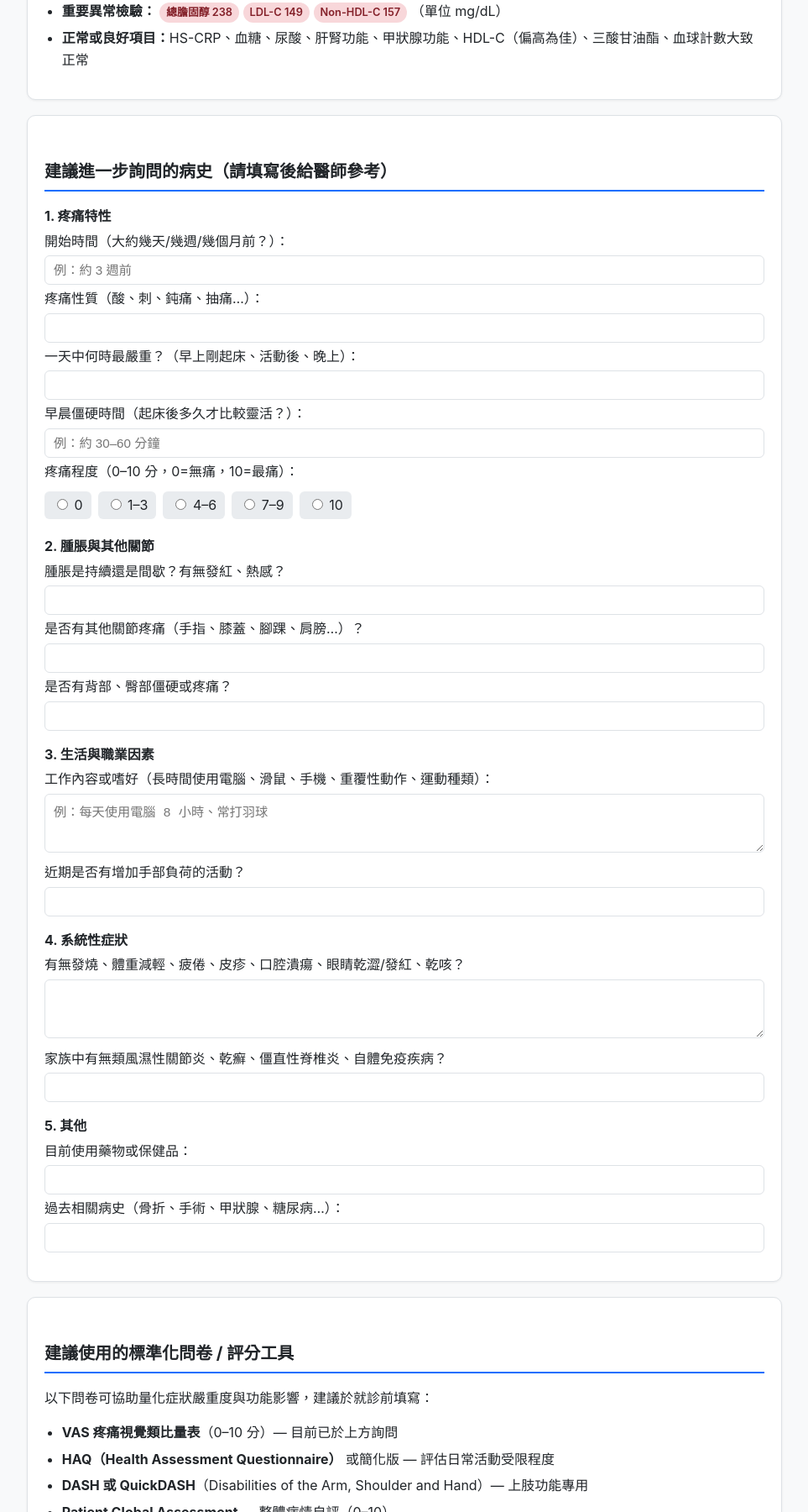
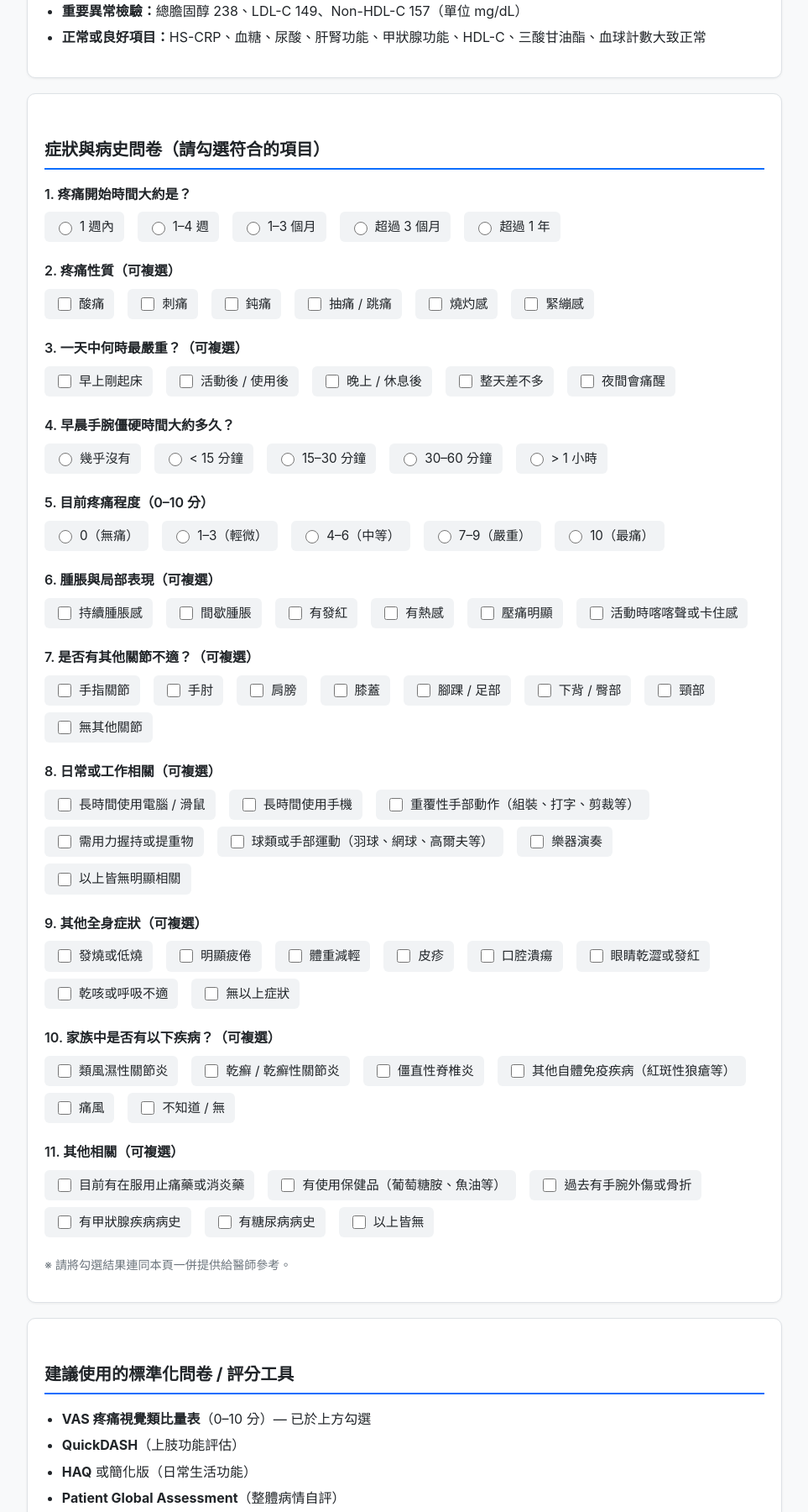
Before and after one commit to cgmherlink-hub/Feather, a plain HTML site: page index.html in a window 1280 px wide. Shown: the part 380-2180 px from the top of the page at 84% size, without its empty margins (158-1121 px from the left). Drawn offline with Linux system fonts and the light colour scheme.

Commit message:
Update title and restructure questionnaire sections

```diff
--- a/index.html
+++ b/index.html
@@ -3,7 +3,7 @@
 <head>
 <meta charset="UTF-8">
 <meta name="viewport" content="width=device-width, initial-scale=1.0">
-<title>雙手腕疼痛 - 進一步資訊與檢查建議</title>
+<title>雙手腕疼痛 - 進一步資訊與檢查建議（勾選版）</title>
 <style>
   :root {
     --primary: #0d6efd;
@@ -12,8 +12,6 @@
     --border: #dee2e6;
     --text: #212529;
     --muted: #6c757d;
-    --danger: #dc3545;
-    --success: #198754;
   }
   * { box-sizing: border-box; }
   body {
@@ -45,42 +43,33 @@
     font-size: 0.95rem;
     margin-bottom: 24px;
   }
-  table {
-    width: 100%;
-    border-collapse: collapse;
-    font-size: 0.92rem;
-    margin: 10px 0;
+  .question-group { margin-bottom: 22px; }
+  .question-title { font-weight: 600; margin-bottom: 8px; }
+  .options { display: flex; flex-wrap: wrap; gap: 8px 16px; }
+  .options label {
+    display: flex;
+    align-items: center;
+    gap: 6px;
+    background: #f1f3f5;
+    padding: 6px 12px;
+    border-radius: 6px;
+    cursor: pointer;
+    font-size: 0.95rem;
+    user-select: none;
   }
-  th, td {
-    border: 1px solid var(--border);
-    padding: 8px 10px;
-    text-align: left;
+  .options label:hover { background: #e9ecef; }
+  input[type="checkbox"], input[type="radio"] {
+    width: 16px;
+    height: 16px;
+    accent-color: var(--primary);
   }
-  th { background: #e9ecef; }
-  .badge {
-    display: inline-block;
-    padding: 2px 8px;
-    border-radius: 12px;
-    font-size: 0.8rem;
-    font-weight: 600;
+  .note {
+    font-size: 0.88rem;
+    color: var(--muted);
+    margin-top: 6px;
   }
-  .badge-high { background: #f8d7da; color: #842029; }
-  .badge-normal { background: #d1e7dd; color: #0f5132; }
   ul { padding-left: 1.3rem; }
   li { margin-bottom: 6px; }
-  .question-group { margin-bottom: 16px; }
-  label { display: block; margin: 4px 0; cursor: pointer; }
-  input[type="text"], textarea, select {
-    width: 100%;
-    padding: 8px 10px;
-    border: 1px solid var(--border);
-    border-radius: 6px;
-    font-size: 0.95rem;
-    margin-top: 4px;
-  }
-  textarea { min-height: 70px; resize: vertical; }
-  .scale { display: flex; gap: 8px; flex-wrap: wrap; margin-top: 6px; }
-  .scale label { background: #e9ecef; padding: 4px 10px; border-radius: 6px; }
   .footer {
     margin-top: 30px;
     font-size: 0.85rem;
@@ -100,7 +89,7 @@
     <strong>重要聲明：</strong>本頁面僅供整理症狀與建議檢查方向之用，<strong>絕非診斷或治療建議</strong>。雙手腕疼痛請務必由醫師（風濕免疫科或骨科/手外科）親自評估。血脂異常亦需與醫師討論後續處置。
   </div>
 
-  <h1>雙手腕疼痛 — 進一步資訊與檢查建議</h1>
+  <h1>雙手腕疼痛 — 進一步資訊與檢查建議（勾選版）</h1>
   <p style="color:var(--muted); margin-top:0;">整理日期：2026-10-18　參考檢驗日期：2026-10-03</p>
 
   <!-- 目前已知資料 -->
@@ -109,131 +98,202 @@
     <ul>
       <li><strong>主訴：</strong>雙手腕疼痛、有腫脹感</li>
       <li><strong>否定病史：</strong>無外傷史、無麻木感</li>
-      <li><strong>重要異常檢驗：</strong>
-        <span class="badge badge-high">總膽固醇 238</span>
-        <span class="badge badge-high">LDL-C 149</span>
-        <span class="badge badge-high">Non-HDL-C 157</span>
-        （單位 mg/dL）
-      </li>
-      <li><strong>正常或良好項目：</strong>HS-CRP、血糖、尿酸、肝腎功能、甲狀腺功能、HDL-C（偏高為佳）、三酸甘油酯、血球計數大致正常</li>
+      <li><strong>重要異常檢驗：</strong>總膽固醇 238、LDL-C 149、Non-HDL-C 157（單位 mg/dL）</li>
+      <li><strong>正常或良好項目：</strong>HS-CRP、血糖、尿酸、肝腎功能、甲狀腺功能、HDL-C、三酸甘油酯、血球計數大致正常</li>
     </ul>
   </div>
 
-  <!-- 建議進一步病史 -->
+  <!-- 勾選式問卷 -->
   <div class="card">
-    <h2>建議進一步詢問的病史（請填寫後給醫師參考）</h2>
+    <h2>症狀與病史問卷（請勾選符合的項目）</h2>
 
+    <!-- 1. 疼痛時間 -->
     <div class="question-group">
-      <strong>1. 疼痛特性</strong>
-      <label>開始時間（大約幾天/幾週/幾個月前？）：
-        <input type="text" placeholder="例：約 3 週前">
-      </label>
-      <label>疼痛性質（酸、刺、鈍痛、抽痛…）：
-        <input type="text">
-      </label>
-      <label>一天中何時最嚴重？（早上剛起床、活動後、晚上）：
-        <input type="text">
-      </label>
-      <label>早晨僵硬時間（起床後多久才比較靈活？）：
-        <input type="text" placeholder="例：約 30–60 分鐘">
-      </label>
-      <label>疼痛程度（0–10 分，0=無痛，10=最痛）：
-        <div class="scale">
-          <label><input type="radio" name="pain"> 0</label>
-          <label><input type="radio" name="pain"> 1–3</label>
-          <label><input type="radio" name="pain"> 4–6</label>
-          <label><input type="radio" name="pain"> 7–9</label>
-          <label><input type="radio" name="pain"> 10</label>
-        </div>
-      </label>
+      <div class="question-title">1. 疼痛開始時間大約是？</div>
+      <div class="options">
+        <label><input type="radio" name="onset"> 1 週內</label>
+        <label><input type="radio" name="onset"> 1–4 週</label>
+        <label><input type="radio" name="onset"> 1–3 個月</label>
+        <label><input type="radio" name="onset"> 超過 3 個月</label>
+        <label><input type="radio" name="onset"> 超過 1 年</label>
+      </div>
     </div>
 
+    <!-- 2. 疼痛性質 -->
     <div class="question-group">
-      <strong>2. 腫脹與其他關節</strong>
-      <label>腫脹是持續還是間歇？有無發紅、熱感？
-        <input type="text">
-      </label>
-      <label>是否有其他關節疼痛（手指、膝蓋、腳踝、肩膀…）？
-        <input type="text">
-      </label>
-      <label>是否有背部、臀部僵硬或疼痛？
-        <input type="text">
-      </label>
+      <div class="question-title">2. 疼痛性質（可複選）</div>
+      <div class="options">
+        <label><input type="checkbox"> 酸痛</label>
+        <label><input type="checkbox"> 刺痛</label>
+        <label><input type="checkbox"> 鈍痛</label>
+        <label><input type="checkbox"> 抽痛 / 跳痛</label>
+        <label><input type="checkbox"> 燒灼感</label>
+        <label><input type="checkbox"> 緊繃感</label>
+      </div>
     </div>
 
+    <!-- 3. 一天中何時最嚴重 -->
     <div class="question-group">
-      <strong>3. 生活與職業因素</strong>
-      <label>工作內容或嗜好（長時間使用電腦、滑鼠、手機、重覆性動作、運動種類）：
-        <textarea placeholder="例：每天使用電腦 8 小時、常打羽球"></textarea>
-      </label>
-      <label>近期是否有增加手部負荷的活動？
-        <input type="text">
-      </label>
+      <div class="question-title">3. 一天中何時最嚴重？（可複選）</div>
+      <div class="options">
+        <label><input type="checkbox"> 早上剛起床</label>
+        <label><input type="checkbox"> 活動後 / 使用後</label>
+        <label><input type="checkbox"> 晚上 / 休息後</label>
+        <label><input type="checkbox"> 整天差不多</label>
+        <label><input type="checkbox"> 夜間會痛醒</label>
+      </div>
     </div>
 
+    <!-- 4. 早晨僵硬 -->
     <div class="question-group">
-      <strong>4. 系統性症狀</strong>
-      <label>有無發燒、體重減輕、疲倦、皮疹、口腔潰瘍、眼睛乾澀/發紅、乾咳？
-        <textarea></textarea>
-      </label>
-      <label>家族中有無類風濕性關節炎、乾癬、僵直性脊椎炎、自體免疫疾病？
-        <input type="text">
-      </label>
+      <div class="question-title">4. 早晨手腕僵硬時間大約多久？</div>
+      <div class="options">
+        <label><input type="radio" name="stiffness"> 幾乎沒有</label>
+        <label><input type="radio" name="stiffness"> &lt; 15 分鐘</label>
+        <label><input type="radio" name="stiffness"> 15–30 分鐘</label>
+        <label><input type="radio" name="stiffness"> 30–60 分鐘</label>
+        <label><input type="radio" name="stiffness"> &gt; 1 小時</label>
+      </div>
     </div>
 
+    <!-- 5. 疼痛程度 -->
     <div class="question-group">
-      <strong>5. 其他</strong>
-      <label>目前使用藥物或保健品：
-        <input type="text">
-      </label>
-      <label>過去相關病史（骨折、手術、甲狀腺、糖尿病…）：
-        <input type="text">
-      </label>
+      <div class="question-title">5. 目前疼痛程度（0–10 分）</div>
+      <div class="options">
+        <label><input type="radio" name="vas"> 0（無痛）</label>
+        <label><input type="radio" name="vas"> 1–3（輕微）</label>
+        <label><input type="radio" name="vas"> 4–6（中等）</label>
+        <label><input type="radio" name="vas"> 7–9（嚴重）</label>
+        <label><input type="radio" name="vas"> 10（最痛）</label>
+      </div>
     </div>
+
+    <!-- 6. 腫脹相關 -->
+    <div class="question-group">
+      <div class="question-title">6. 腫脹與局部表現（可複選）</div>
+      <div class="options">
+        <label><input type="checkbox"> 持續腫脹感</label>
+        <label><input type="checkbox"> 間歇腫脹</label>
+        <label><input type="checkbox"> 有發紅</label>
+        <label><input type="checkbox"> 有熱感</label>
+        <label><input type="checkbox"> 壓痛明顯</label>
+        <label><input type="checkbox"> 活動時喀喀聲或卡住感</label>
+      </div>
+    </div>
+
+    <!-- 7. 其他關節 -->
+    <div class="question-group">
+      <div class="question-title">7. 是否有其他關節不適？（可複選）</div>
+      <div class="options">
+        <label><input type="checkbox"> 手指關節</label>
+        <label><input type="checkbox"> 手肘</label>
+        <label><input type="checkbox"> 肩膀</label>
+        <label><input type="checkbox"> 膝蓋</label>
+        <label><input type="checkbox"> 腳踝 / 足部</label>
+        <label><input type="checkbox"> 下背 / 臀部</label>
+        <label><input type="checkbox"> 頸部</label>
+        <label><input type="checkbox"> 無其他關節</label>
+      </div>
+    </div>
+
+    <!-- 8. 工作與活動 -->
+    <div class="question-group">
+      <div class="question-title">8. 日常或工作相關（可複選）</div>
+      <div class="options">
+        <label><input type="checkbox"> 長時間使用電腦 / 滑鼠</label>
+        <label><input type="checkbox"> 長時間使用手機</label>
+        <label><input type="checkbox"> 重覆性手部動作（組裝、打字、剪裁等）</label>
+        <label><input type="checkbox"> 需用力握持或提重物</label>
+        <label><input type="checkbox"> 球類或手部運動（羽球、網球、高爾夫等）</label>
+        <label><input type="checkbox"> 樂器演奏</label>
+        <label><input type="checkbox"> 以上皆無明顯相關</label>
+      </div>
+    </div>
+
+    <!-- 9. 系統性症狀 -->
+    <div class="question-group">
+      <div class="question-title">9. 其他全身症狀（可複選）</div>
+      <div class="options">
+        <label><input type="checkbox"> 發燒或低燒</label>
+        <label><input type="checkbox"> 明顯疲倦</label>
+        <label><input type="checkbox"> 體重減輕</label>
+        <label><input type="checkbox"> 皮疹</label>
+        <label><input type="checkbox"> 口腔潰瘍</label>
+        <label><input type="checkbox"> 眼睛乾澀或發紅</label>
+        <label><input type="checkbox"> 乾咳或呼吸不適</label>
+        <label><input type="checkbox"> 無以上症狀</label>
+      </div>
+    </div>
+
+    <!-- 10. 家族史 -->
+    <div class="question-group">
+      <div class="question-title">10. 家族中是否有以下疾病？（可複選）</div>
+      <div class="options">
+        <label><input type="checkbox"> 類風濕性關節炎</label>
+        <label><input type="checkbox"> 乾癬 / 乾癬性關節炎</label>
+        <label><input type="checkbox"> 僵直性脊椎炎</label>
+        <label><input type="checkbox"> 其他自體免疫疾病（紅斑性狼瘡等）</label>
+        <label><input type="checkbox"> 痛風</label>
+        <label><input type="checkbox"> 不知道 / 無</label>
+      </div>
+    </div>
+
+    <!-- 11. 其他 -->
+    <div class="question-group">
+      <div class="question-title">11. 其他相關（可複選）</div>
+      <div class="options">
+        <label><input type="checkbox"> 目前有在服用止痛藥或消炎藥</label>
+        <label><input type="checkbox"> 有使用保健品（葡萄糖胺、魚油等）</label>
+        <label><input type="checkbox"> 過去有手腕外傷或骨折</label>
+        <label><input type="checkbox"> 有甲狀腺疾病病史</label>
+        <label><input type="checkbox"> 有糖尿病病史</label>
+        <label><input type="checkbox"> 以上皆無</label>
+      </div>
+    </div>
+
+    <p class="note">※ 請將勾選結果連同本頁一併提供給醫師參考。</p>
   </div>
 
   <!-- 建議問卷 -->
   <div class="card">
     <h2>建議使用的標準化問卷 / 評分工具</h2>
-    <p>以下問卷可協助量化症狀嚴重度與功能影響，建議於就診前填寫：</p>
     <ul>
-      <li><strong>VAS 疼痛視覺類比量表</strong>（0–10 分）— 目前已於上方詢問</li>
-      <li><strong>HAQ（Health Assessment Questionnaire）</strong> 或簡化版 — 評估日常活動受限程度</li>
-      <li><strong>DASH 或 QuickDASH</strong>（Disabilities of the Arm, Shoulder and Hand）— 上肢功能專用</li>
-      <li><strong>Patient Global Assessment</strong> — 整體病情自評（0–10）</li>
-      <li>若懷疑發炎性關節炎：可加上 <strong>RAPID3</strong> 或 <strong>PAS</strong>（Patient Activity Scale）</li>
+      <li><strong>VAS 疼痛視覺類比量表</strong>（0–10 分）— 已於上方勾選</li>
+      <li><strong>QuickDASH</strong>（上肢功能評估）</li>
+      <li><strong>HAQ</strong> 或簡化版（日常生活功能）</li>
+      <li><strong>Patient Global Assessment</strong>（整體病情自評）</li>
+      <li>若懷疑發炎性關節炎：可加上 <strong>RAPID3</strong></li>
     </ul>
-    <p style="font-size:0.9rem; color:var(--muted);">（實際問卷可由診所提供或線上搜尋官方版本填寫後列印）</p>
   </div>
 
   <!-- 建議檢查 -->
   <div class="card">
     <h2>建議進一步檢查項目（供醫師參考）</h2>
 
-    <h3>1. 實驗室檢查（若尚未完整）</h3>
+    <h3>1. 實驗室檢查</h3>
     <ul>
       <li>類風濕因子（RF）+ 抗 CCP 抗體（anti-CCP）</li>
-      <li>ESR（紅血球沈降速率）— 與 CRP 互補</li>
+      <li>ESR（紅血球沈降速率）</li>
       <li>ANA（抗核抗體）± ENA 套組（若有系統性症狀）</li>
-      <li>必要時：HLA-B27（若有下背痛/臀部症狀）</li>
-      <li>追蹤血脂（已偏高，建議與家庭醫師或心臟科討論）</li>
+      <li>必要時：HLA-B27</li>
+      <li>追蹤血脂（已偏高）</li>
     </ul>
 
     <h3>2. 影像學</h3>
     <ul>
-      <li>雙手與雙腕 X 光（正面 + 側面）— 排除骨侵蝕、關節間隙變窄、鈣化等</li>
-      <li>手腕超音波（由有經驗的風濕科或復健科醫師執行）— 評估滑膜炎、肌腱炎、積液</li>
-      <li>若超音波或臨床高度懷疑，再考慮 MRI</li>
+      <li>雙手與雙腕 X 光（正面 + 側面）</li>
+      <li>手腕超音波（評估滑膜炎、肌腱炎、積液）</li>
+      <li>必要時再考慮 MRI</li>
     </ul>
 
     <h3>3. 其他</h3>
     <ul>
-      <li>職業/人因評估或物理治療師評估（若偏向過度使用）</li>
-      <li>心血管風險評估與生活型態諮詢（針對 LDL 偏高）</li>
+      <li>職業 / 人因評估或物理治療評估</li>
+      <li>心血管風險評估與生活型態諮詢</li>
     </ul>
   </div>
 
-  <!-- 臨時自我照顧建議（非治療） -->
+  <!-- 臨時措施 -->
   <div class="card">
     <h2>就診前可嘗試的暫時措施（非治療建議）</h2>
     <ul>
```
